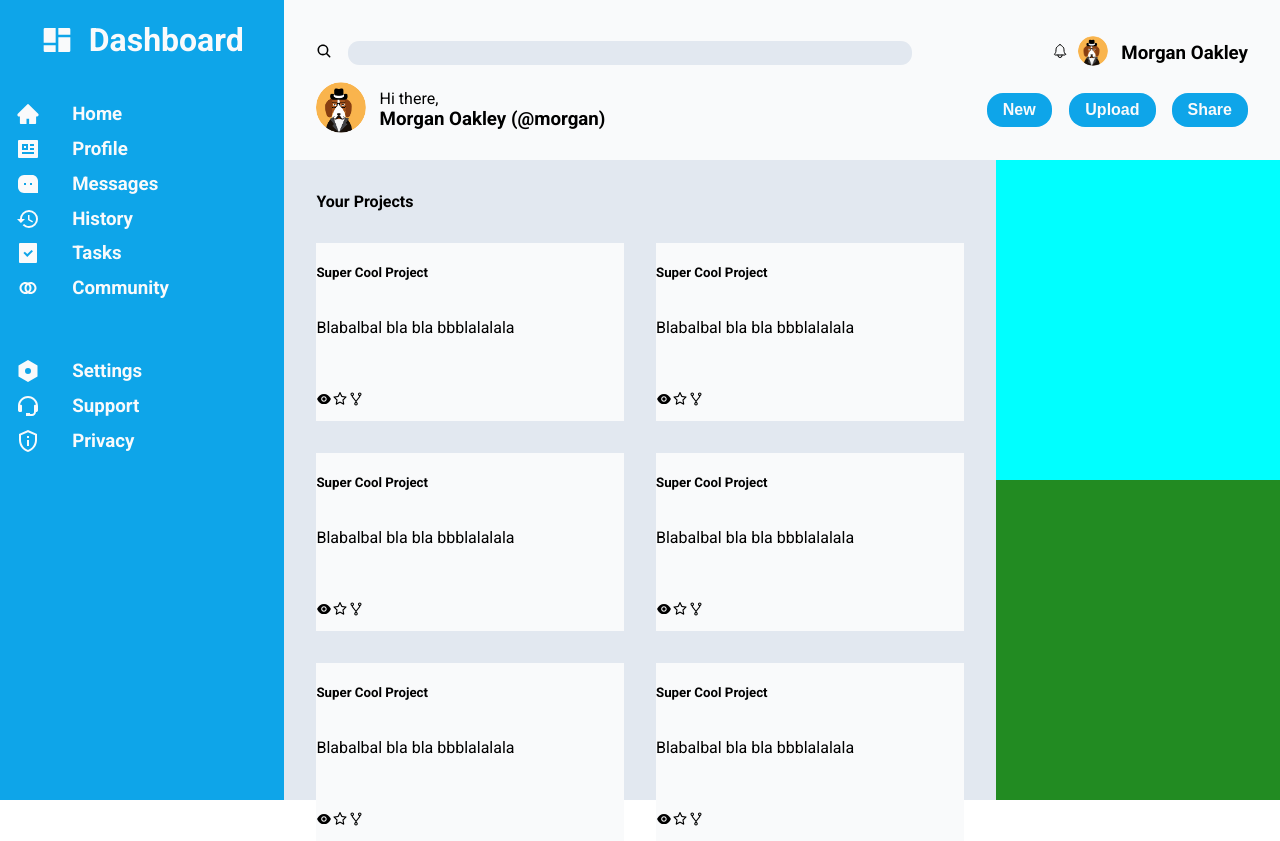
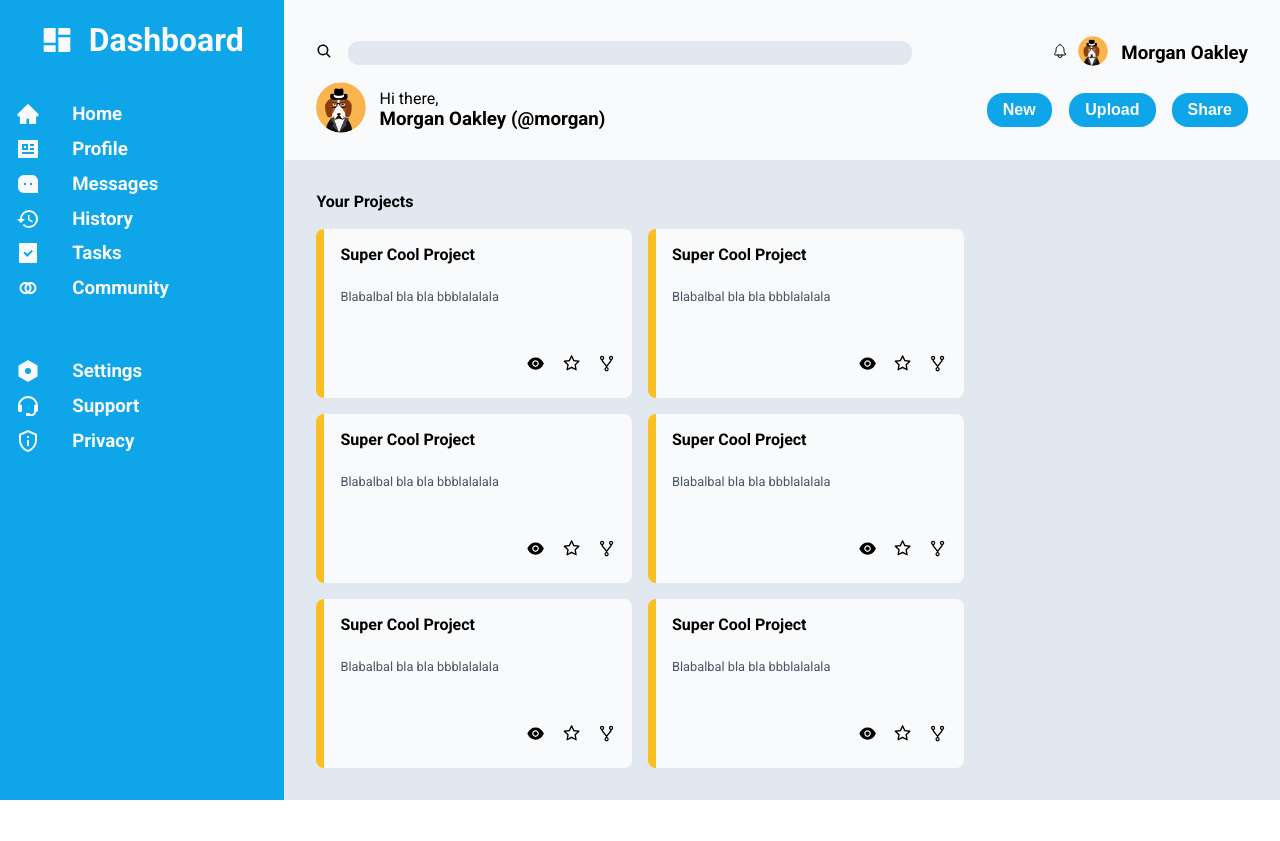
Before and after one commit to majkulmajkul/odin-dashboard, a React (Vite) app: page / in a window 1280 px wide. After the commit the page ends 800 px from the top, so only its background shows below. Built offline with nearby package versions, Linux system fonts and the light colour scheme.

Commit message:
Work on 'Projects'

```diff
--- a/src/Project.css
+++ b/src/Project.css
@@ -1,5 +1,25 @@
 .project-card{
     display: grid;
-    grid-template-rows: 0.5fr 1.5fr 0.5fr;
+    grid-template-rows: 1fr 1.5fr 1fr;
     background-color: #f9fafb;
+    padding: 1rem 1rem 0rem 1rem;
+    border-radius: 0.5rem;
+    border-left: 0.5rem solid #fbbf24;
 }
+
+.project-card>h5{
+    margin: 0;
+    font-size: 1rem;
+}
+
+.project-card>p{
+    margin: 0;
+    font-size: 0.8rem;
+    color: #4b5563;
+}
+
+.project-card-icons{
+    justify-self: end;
+    display: flex;
+    gap: 1rem;
+}
--- a/src/Project.jsx
+++ b/src/Project.jsx
@@ -10,10 +10,10 @@ export default function Project(props) {
         <div className="project-card">
             <h5>{projectTitle}</h5>
             <p>{projectText}</p>
-            <div>
-                <AiFillEye />
-                <AiOutlineStar />
-                <AiOutlineFork />
+            <div className="project-card-icons">
+                <AiFillEye size="1.2rem" />
+                <AiOutlineStar size="1.2rem" />
+                <AiOutlineFork size="1.2rem" />
             </div>
         </div>
 
--- a/src/index.css
+++ b/src/index.css
@@ -39,18 +39,18 @@ body{
   background-color: #e2e8f0;
   grid-area: 2 / 2 / -1 / 3;
   display: grid;
-  grid-template-rows: 0.5fr repeat(3, 1fr);
+  grid-template-rows: 0.5fr repeat(3, 4fr);
   grid-template-columns: 1fr 1fr;
   padding: 2rem;
-  gap: 2rem;
+  gap: 1rem;
 }
 
 .main-announcements{
-  background-color: aqua;
+  background-color: #e2e8f0;
   grid-area: 2 / 3 / 3 / -1;
 }
 
 .main-trending{
-  background-color: forestgreen;
+  background-color: #e2e8f0;
   grid-area: 3 / 3 / -1 / -1;
 }
```
